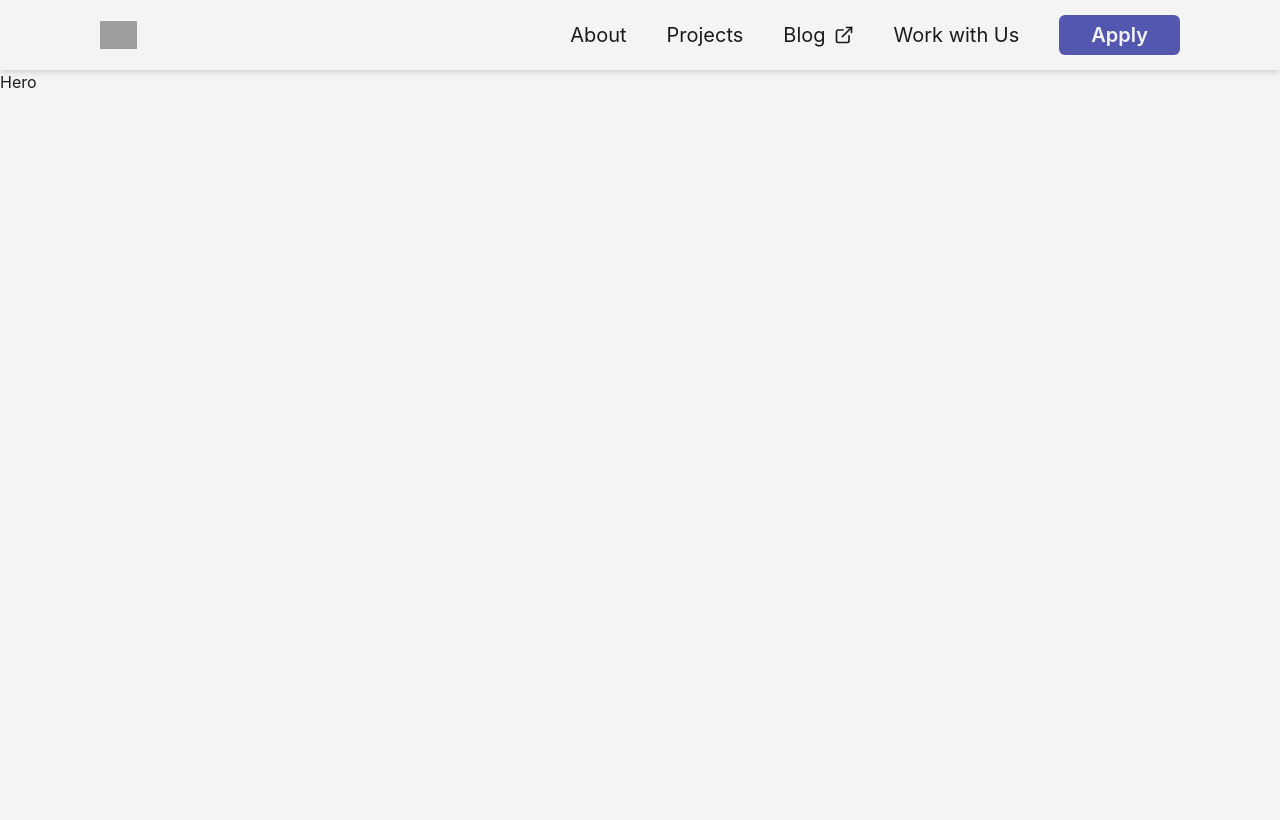
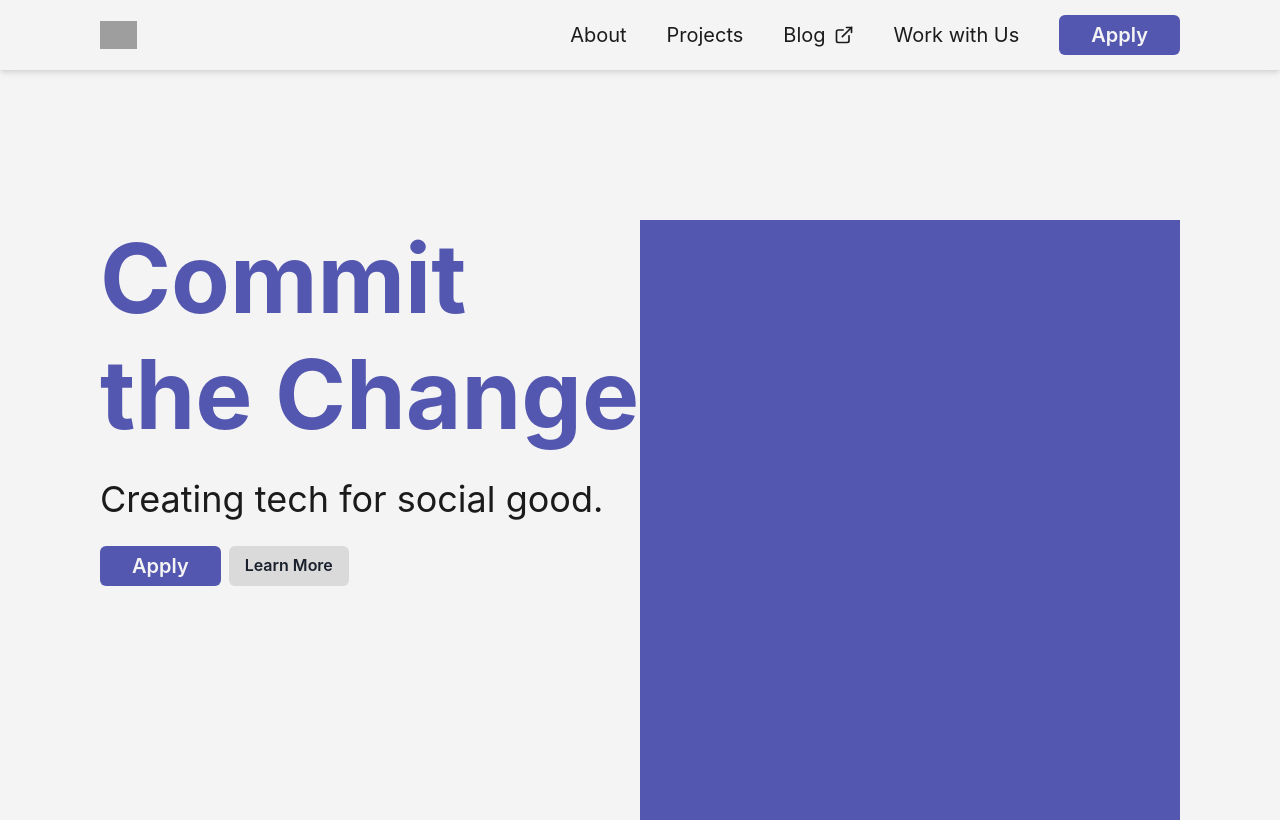
Before and after one commit to ctc-uci/website, a React (Vite) app: page / in a window 1280 px wide. Built offline with nearby package versions, Linux system fonts and the light colour scheme; grey boxes are pictures that could not be loaded.

Commit message:
feat: scaffold hero component

```diff
--- a/src/components/hero/Hero.tsx
+++ b/src/components/hero/Hero.tsx
@@ -1,7 +1,58 @@
+import {
+  Box,
+  Button,
+  Flex,
+  Heading,
+  HStack,
+  Stack,
+  Text,
+} from "@chakra-ui/react";
+
+import { ApplyButton } from "../header/ApplyButton";
+
 export const Hero = () => {
   return (
-    <div>
-      <div>Hero</div>
-    </div>
+    <Flex
+      sx={{
+        paddingX: { base: "20px", lg: "100px" },
+        paddingY: 150,
+        justifyContent: "space-between",
+        height: 750,
+      }}
+    >
+      <Stack
+        spacing={5}
+        sx={{ maxWidth: "50%" }}
+      >
+        <Heading
+          sx={{ color: "ctc.purple", fontSize: "8xl", lineHeight: "normal" }}
+        >
+          Commit the Change
+        </Heading>
+        <Text sx={{ fontSize: "4xl" }}>Creating tech for social good.</Text>
+
+        <HStack>
+          <ApplyButton />
+          <Button
+            variant={"solid"}
+            sx={{
+              backgroundColor: "#DADADA",
+              _hover: {
+                bg: "#DADADA",
+                opacity: 0.9,
+              },
+              _active: {
+                bg: "#DADADA",
+                opacity: 0.8,
+              },
+            }}
+          >
+            Learn More
+          </Button>
+        </HStack>
+      </Stack>
+
+      <Box sx={{ width: 700, backgroundColor: "ctc.purple", height: 600 }} />
+    </Flex>
   );
 };
```
